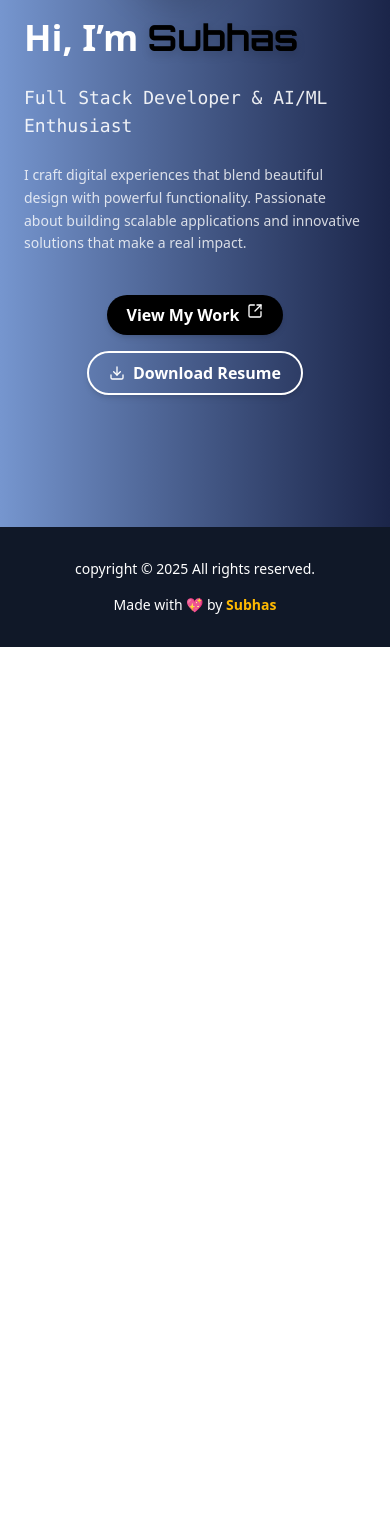
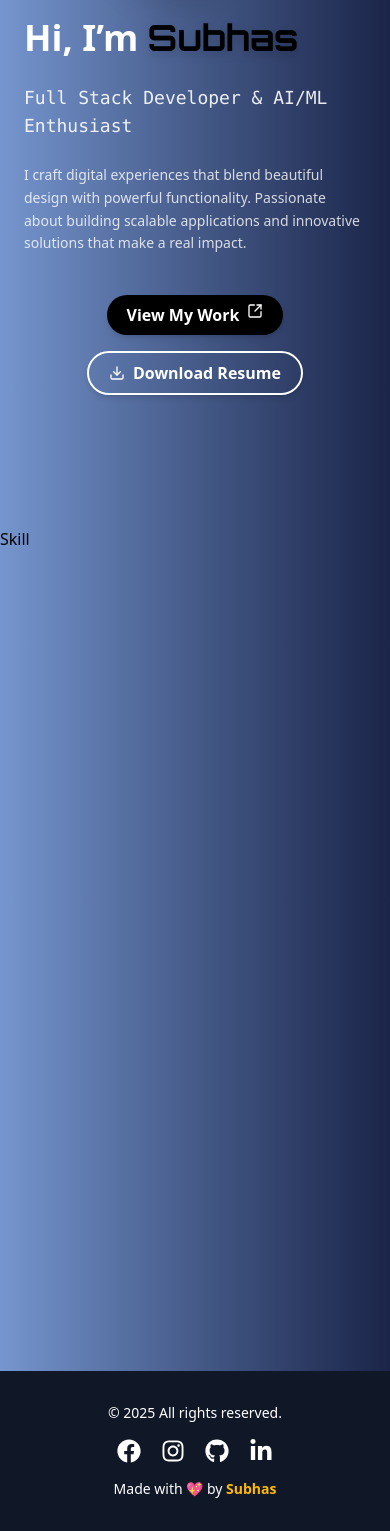
Before and after one commit to Subhas6033/portfolio, a React (Vite) app in the folder Client/: page / in a window 390 px wide. Shown: the part 373-1904 px from the top of the page. Before the commit the page ends 1020 px from the top, so only its background shows below. Built offline with nearby package versions, Linux system fonts and the light colour scheme; a web font is replaced by a local one.

Commit message:
added social links in footer comoponent

```diff
--- /dev/null
+++ b/Client/src/Components/Button/Button.jsx
@@ -0,0 +1,11 @@
+import React from 'react'
+
+const Button = () => {
+  return (
+    <div>
+
+    </div>
+  )
+}
+
+export default Button
--- a/Client/src/Components/Footer/Footer.jsx
+++ b/Client/src/Components/Footer/Footer.jsx
@@ -1,13 +1,61 @@
 import React from "react";
+import { Link } from "react-router-dom";
+import {
+  FaFacebook,
+  FaInstagram,
+  FaGithub,
+  FaLinkedinIn,
+} from "react-icons/fa";
 
 const Footer = () => {
+  const socialAccount = [
+    {
+      icon: FaFacebook,
+      url: "https://facebook.com/subhas.mondal.110244",
+      label: "Facebook",
+      hoverClass : "hover:text-blue-500"
+    },
+    {
+      icon: FaInstagram,
+      url: "https://instagram.com/goalkeepersubhas",
+      label: "Instagram",
+      hoverClass : "hover:text-pink-500"
+    },
+    {
+      icon: FaGithub,
+      url: "https://github.com/Subhas6033",
+      label: "Github",
+      hoverClass : "hover:text-slate-500"
+    },
+    {
+      icon: FaLinkedinIn,
+      url: "https://linkedin.com/in/subhas-mondal-bubai6033/",
+      label: "Linedin",
+      hoverClass : "hover:text-indigo-600"
+    },
+  ];
+
   return (
     <footer className="bg-gray-900 text-white px-6 py-8">
       <div className="max-w-7xl mx-auto flex flex-col md:flex-row justify-between items-center gap-4 text-sm md:text-base">
-        <p className="text-center md:text-left">
-        copyright  &copy; {new Date().getFullYear()} All rights reserved.
+        {/* Copyright */}
+        <p className="text-center md:text-left w-full md:w-auto">
+          &copy; {new Date().getFullYear()} All rights reserved.
         </p>
-        <p className="text-center md:text-right">
+
+        {/* Social Icons */}
+        <ul className="flex justify-evenly items-center gap-5">
+          {socialAccount.map(({ icon : Icon, url, label, hoverClass }, index) => (
+            <li key={index}>
+              <Link to={url} aria-label={label}>
+                <Icon className={`size-6 transition-all duration-300 ${hoverClass}`} />
+              </Link>
+            </li>
+          ))}
+        </ul>
+
+        {/* Signature */}
+        <p className="text-center md:text-right w-full md:w-auto">
           Made with <span className="text-pink-400">💖</span> by{" "}
           <span className="font-bold text-amber-400 hover:underline cursor-pointer">
             Subhas
--- a/Client/src/Components/Header/Header.jsx
+++ b/Client/src/Components/Header/Header.jsx
@@ -1,3 +1,4 @@
+/* eslint-disable no-unused-vars */
 import React, { useEffect, useState } from "react";
 import { Link, useNavigate } from "react-router-dom";
 import { IoReorderThree } from "react-icons/io5";
--- a/Client/src/Pages/Home/Home.jsx
+++ b/Client/src/Pages/Home/Home.jsx
@@ -1,12 +1,17 @@
-import React, { useEffect, useState } from "react";
+/* eslint-disable no-unused-vars */
+import React, {  } from "react";
 import { Image } from "../../Components/index";
+import {Skill} from '../index'
 import { FiDownload } from "react-icons/fi";
 import { LuSquareArrowOutUpRight } from "react-icons/lu";
 import { motion } from "framer-motion";
 
+
+
 const Home = () => {
 
   return (
+    <>
       <motion.section
         className="min-h-screen w-full bg-gradient-to-r from-[#7696CF] to-[#1B2549] flex items-center justify-center px-6 md:px-20 py-10"
         initial={{ opacity: 0, y: 30 }}
@@ -65,6 +70,8 @@ const Home = () => {
           </motion.div>
         </div>
       </motion.section>
+      <Skill />
+    </>
   );
 };
 
--- a/Client/src/Pages/Skill/Skill.jsx
+++ b/Client/src/Pages/Skill/Skill.jsx
@@ -1,11 +1,14 @@
+/* eslint-disable no-unused-vars */
 import React from 'react'
+import { motion } from "framer-motion";
 
 const Skill = () => {
   return (
-    <div>
-      This is my skill page.
-    </div>
-  )
+    <motion.section className="min-h-screen bg-gradient-to-r from-[#7696CF] to-[#1B2549]">
+      <h2>Skill</h2>
+      <div className=""></div>
+    </motion.section>
+  );
 }
 
 export default Skill
```
Lines whose indentation alone changed are shown as unchanged.
